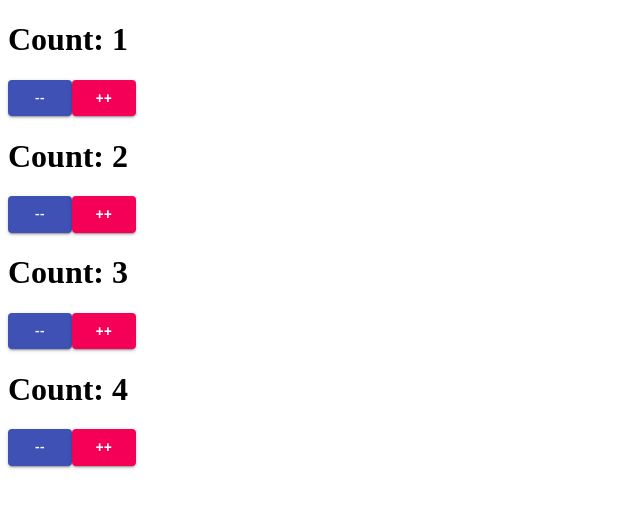
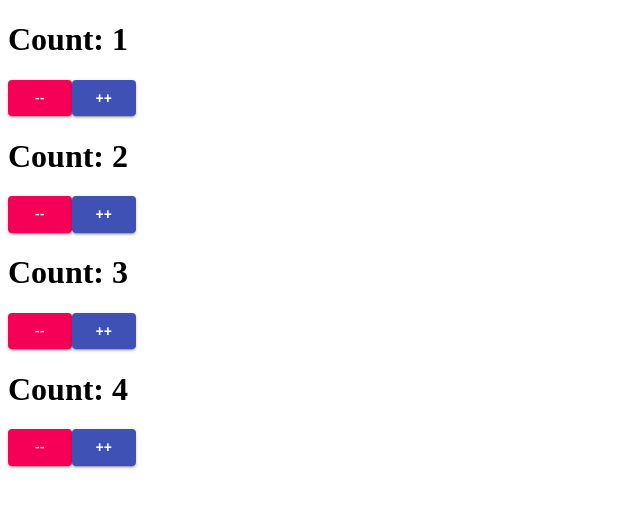
Before and after one commit to syrovatskyi/demo-counter, a React (Create React App) app: page / in a window 1280 px wide. Shown: the top 508 px of the page, without its empty margins (0-640 px from the left). Built offline with nearby package versions, Linux system fonts and the light colour scheme.

Commit message:
fixed error with key

```diff
--- a/package.json
+++ b/package.json
@@ -10,6 +10,7 @@
     "react": "^17.0.1",
     "react-dom": "^17.0.1",
     "react-scripts": "4.0.3",
+    "uuid": "^8.3.2",
     "web-vitals": "^1.0.1"
   },
   "scripts": {
--- a/src/App.js
+++ b/src/App.js
@@ -1,4 +1,5 @@
 import React, {useState} from "react";
+import { v4 as uuid } from 'uuid';
 import {Counter} from "./Counter"
 
 
@@ -6,7 +7,7 @@ function App() {
   const arr = [1, 2, 3, 4];
   return (
     <div>
-      {arr.map(item => <Counter initialCount={item}/>
+      {arr.map(item => <Counter key={uuid()} initialCount={item}/>
       )}
     </div>
   )
--- a/src/Counter.js
+++ b/src/Counter.js
@@ -1,4 +1,4 @@
-import React, {useState,useEffect} from 'react';
+import React, {useState, useEffect} from 'react';
 import Button from '@material-ui/core/Button';
 
 export const Counter = ({initialCount}) => {
@@ -21,13 +21,12 @@ export const Counter = ({initialCount}) => {
  return (
     <>
       <h1>Count: {count}</h1>
-      <Button variant="contained" color="primary" onClick={handleDecrement}>
+      <Button variant="contained" color="secondary" onClick={handleDecrement}>
         --
       </Button>
-      <Button variant="contained" color="secondary" onClick={handleIncrement}>
+      <Button variant="contained" color="primary" onClick={handleIncrement}>
         ++
       </Button>
     </>
    )
-
 };
```
Also changed, not shown: 1 other file (tests, documents, lock files or other folders).
